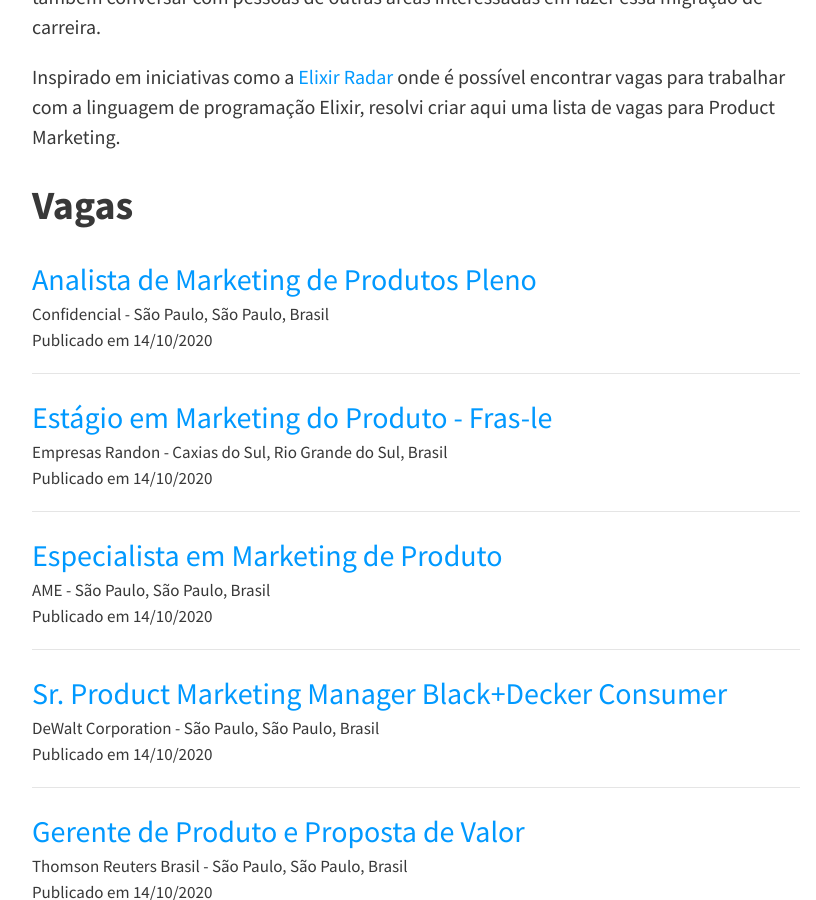
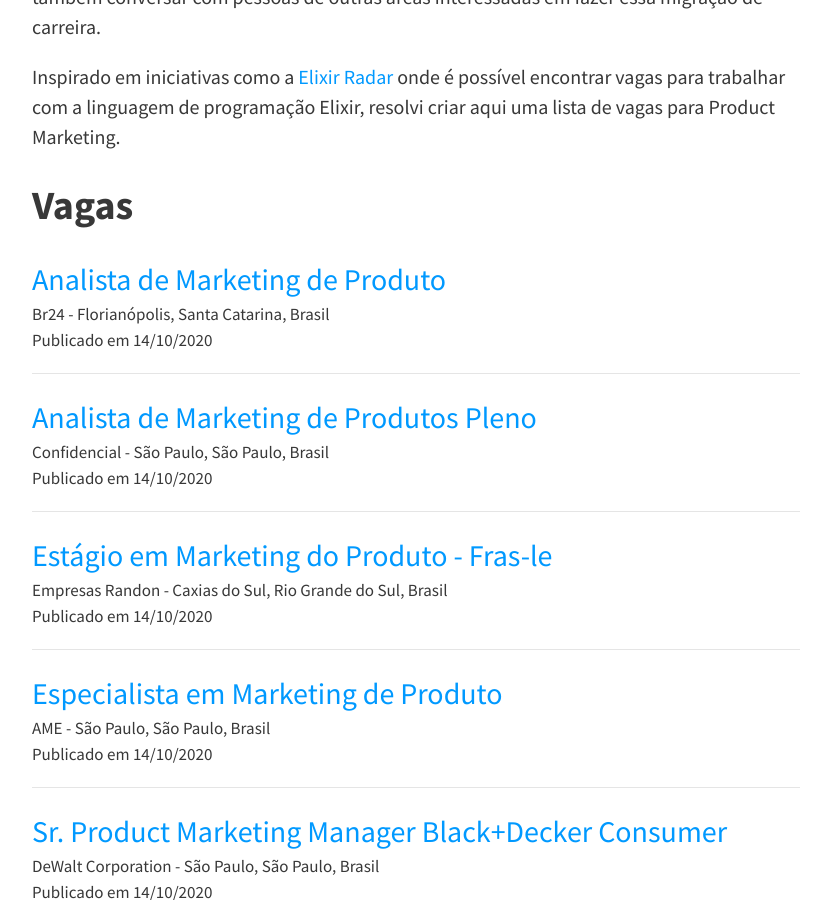
Before and after one commit to felipecbarbosa/felipecbarbosa.github.io, a Jekyll site: the page built from product-marketing/vagas.md, in a window 1280 px wide and 900 px high, scrolled down 953 px. Shown: the whole window, without its empty margins (224-1040 px from the left). Built offline with Jekyll 4.4.1, drawn with Linux system fonts in a browser that asks for light colours; nearby versions of some CDN libraries; comment, search, counter and statistics services are not loaded.

Commit message:
Added new job, br24

```diff
--- a/_data/job.json
+++ b/_data/job.json
@@ -1,4 +1,11 @@
 [
+    {
+        "url": "https://rooster.jobs/jobs/826",
+        "title": "Analista de Marketing de Produto",
+        "location": "Br24 - Florianópolis, Santa Catarina, Brasil",
+        "date": "Publicado em 14/10/2020",
+        "track": "br24"
+    },
     {
         "url": "https://www.linkedin.com/jobs/view/2167638104/",
         "title": "Analista de Marketing de Produtos Pleno",
```
